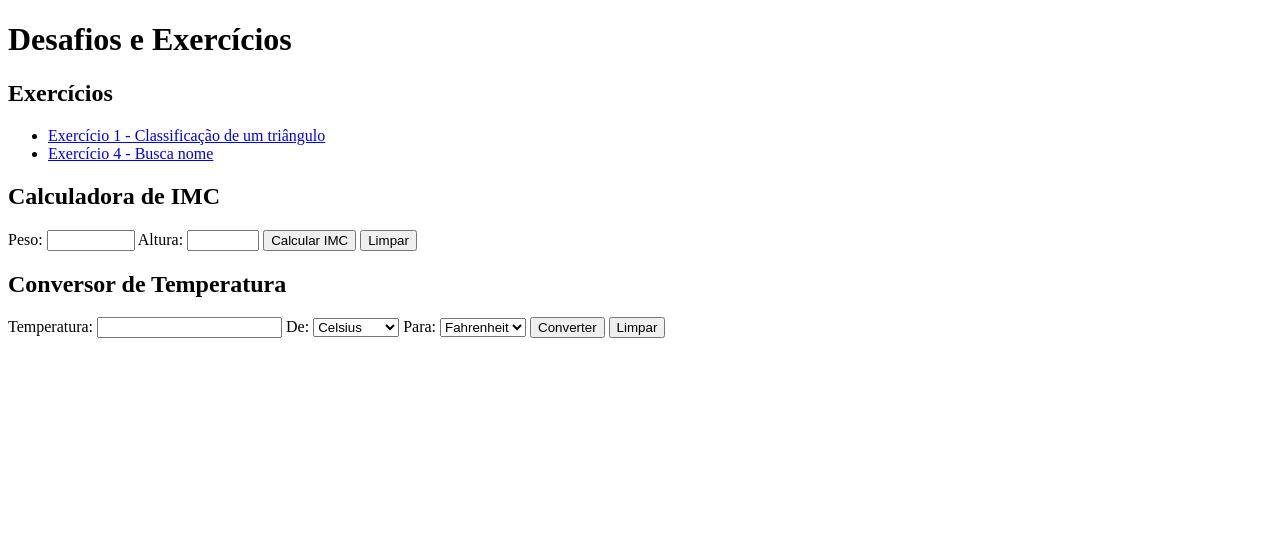
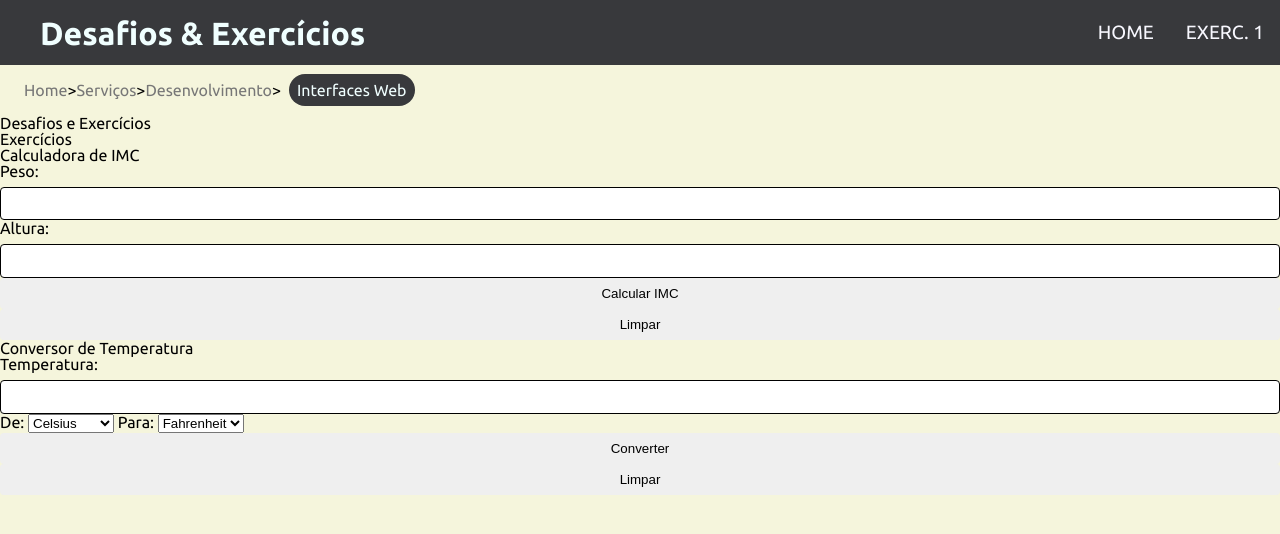
Before and after one commit to JoaoRoccella/logica-programacao-js-t8, a plain HTML site: page index.html in a window 1280 px wide. Drawn offline with Linux system fonts and the light colour scheme.

Commit message:
refactor: reescrevendo a navbar com javascript

```diff
--- /dev/null
+++ b/css/navbar.css
@@ -0,0 +1,99 @@
+@import url('https://fonts.googleapis.com/css2?family=Ubuntu:ital,wght@0,300;0,400;0,500;0,700;1,300;1,400;1,500;1,700&display=swap');
+
+.logo-menu {
+    display: flex;
+    background-color: #38393C;
+    height: 65px;
+    justify-content: space-between;
+}
+
+.logo span {
+    color: azure;
+    font-family: 'Ubuntu', sans-serif;
+    font-size: 2rem;
+    font-weight: 700;
+    display: inline-flex;
+    align-items: center;
+    height: 100%;
+    margin-inline-start: 2.5rem;
+}
+
+.menu-navegacao {
+    background-color: #38393C;
+}
+
+.menu-navegacao>ul {
+    height: 100%;
+    display: flex;
+    justify-content: flex-end;
+    align-items: stretch;
+}
+
+.menu-navegacao a {
+    height: 100%;
+    display: inline-flex;
+    align-items: center;
+    color: ghostwhite;
+    text-transform: uppercase;
+    font-family: 'Ubuntu', sans-serif;
+    font-size: 1.2rem; /* 120% do tamanho padrão */
+    padding: 0 1rem;
+}
+
+.menu-navegacao a:hover {
+    cursor: pointer;
+    background-color: ghostwhite;
+    color: #38393C;
+    transition-duration: 300ms;
+}
+
+.breadcrumbs {
+    height: 50px;
+}
+
+.breadcrumbs>ul {
+    height: 100%;
+    display: flex;
+    margin-inline-start: 1.5rem;
+}
+
+.breadcrumbs li {
+    height: 100%;
+    display: inline-flex;
+    align-items: center;
+}
+
+.breadcrumbs li:not(:last-child)::after {
+    content: ">";
+} /* aplica para todos os elementos, menos (não) para o último filho */
+
+.breadcrumbs li:not(:last-child)>a {
+    color: #777;
+} /* aplica para todo <a> filho de <li>, menos (não) para o <a> filho do <li> que é último filho, descendente de .breadcrumbs */
+
+.breadcrumbs a {
+    font-family: 'Ubuntu', sans-serif;
+}
+
+.breadcrumbs li:last-child>a {
+    background-color: #38393C;
+    color: azure;
+    padding: 8px;
+    border-radius: 16px;
+    margin-inline-start: 8px;
+}
+
+.breadcrumbs a:hover {
+    text-decoration: underline;
+    cursor: pointer;
+}
+
+.breadcrumbs li:last-child>a:hover {
+    text-decoration: none;
+    cursor:default;
+}
+
+.breadcrumbs li:last-child>a:hover {
+    text-decoration: none;
+    cursor: default;
+}
--- a/css/reset.css
+++ b/css/reset.css
@@ -46,3 +46,10 @@ table {
 	border-collapse: collapse;
 	border-spacing: 0;
 }
+
+/*** Reset personalizado ***/
+
+a {
+	cursor: initial; /* retira estilos de cursor */
+	text-decoration: none;
+}
--- a/index.html
+++ b/index.html
@@ -4,20 +4,43 @@
     <meta charset="UTF-8">
     <meta name="viewport" content="width=device-width, initial-scale=1.0">
     <title>Desafios e Exercícios</title>
+    <link rel="stylesheet" href="/css/reset.css">
+    <link rel="stylesheet" href="/css/style.css">
+    <link rel="stylesheet" href="/css/navbar.css">
 </head>
 <body>
+    <header>
+        <div class="logo-menu">
+
+            <div class="logo">
+                <span>Desafios & Exercícios</span>
+            </div>
+
+            <nav class="menu-navegacao">
+                <ul>
+                    <li><a href="/index.html">Home</a></li>
+                    <li><a href="/exercicios/exercicio1.html">Exerc. 1</a></li>
+                </ul>
+            </nav>
+        </div>
+
+        <div class="breadcrumbs">
+            <ul>
+                <li>
+                    <a href="#">Home</a>
+                </li>
+                <li><a href="#">Serviços</a></li>
+                <li><a href="#">Desenvolvimento</a></li>
+                <li><a href="#">Interfaces Web</a></li>
+            </ul>
+        </div>
+    </header>
+
     <h1>Desafios e Exercícios</h1>
 
     <h2>Exercícios</h2>
 
-    <nav>
-        <ul>
-            <li><a href="classificacao-triangulo.html">Exercício 1 - Classificação de um triângulo</a></li>
-            <li><a href="exercicios/busca-nome.html">Exercício 4 - Busca nome</a></li>
-        </ul>
-    </nav>
-
-    <h2>Calculadora de IMC</h2>
+    <h3>Calculadora de IMC</h3>
 
     <form action="" id="formIMC">
 
@@ -35,7 +58,7 @@
 
     <div id="resultadoIMC"></div>
 
-    <h2>Conversor de Temperatura</h2>
+    <h3>Conversor de Temperatura</h3>
 
     <form action="">
 
```
Also changed, not shown: exercicios/exercicio1.html (renamed from classificacao-triangulo.html, +6 -3 lines), exercicios/exercicio6.html (+2 -0 lines), js/navbar.js (added, +65 -0 lines).
